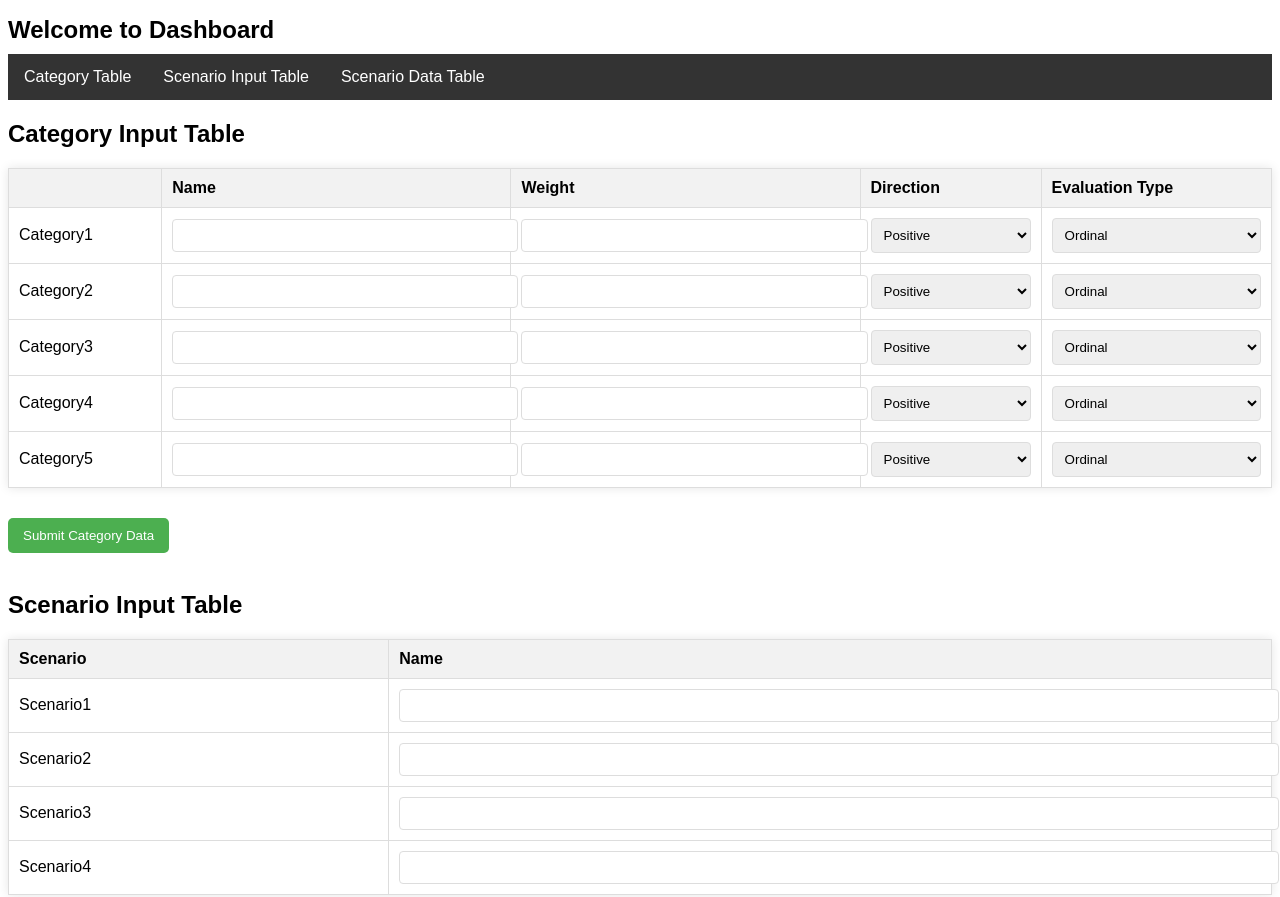
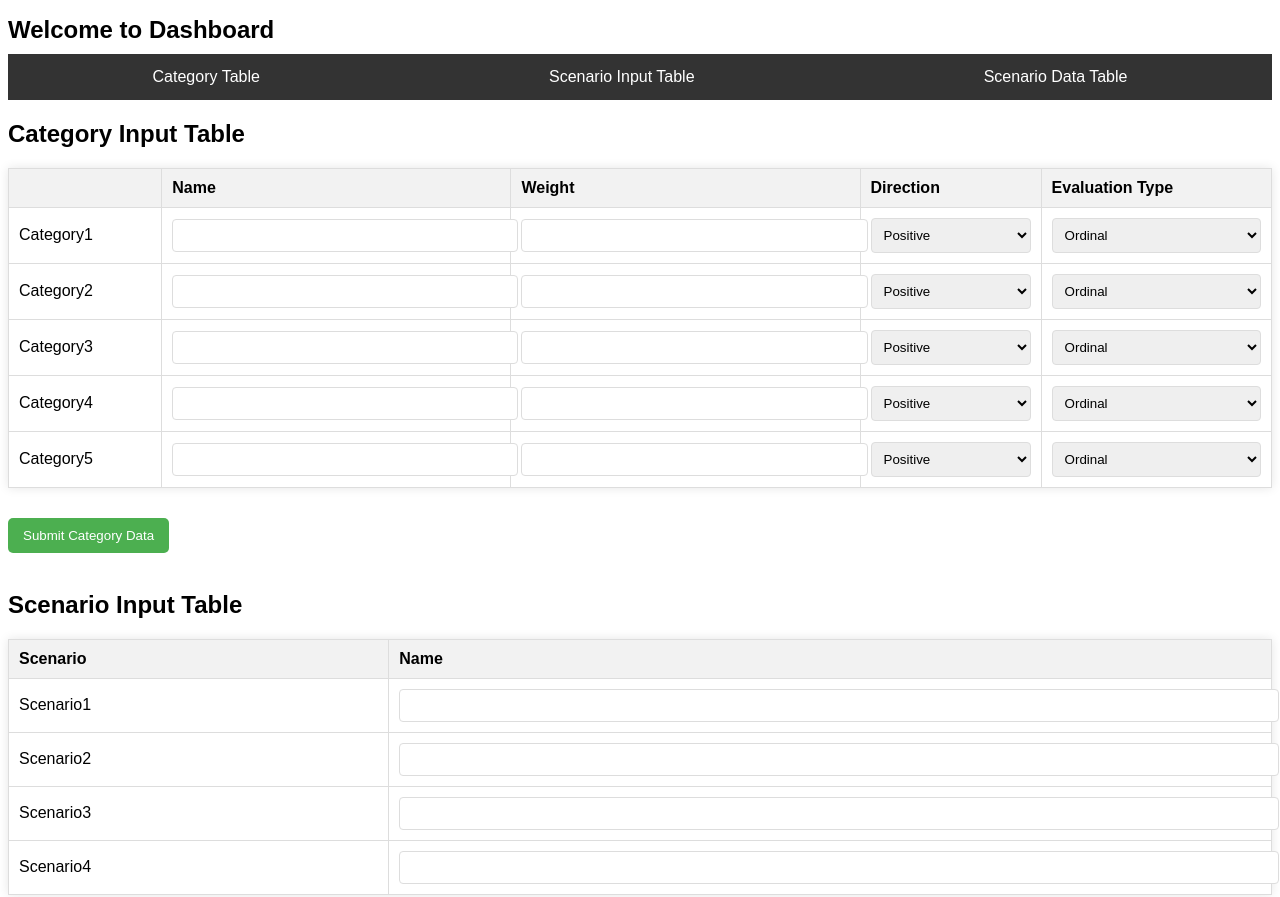
Before and after one commit to ruchika2210/InternshipProject, a plain HTML site: page dashboard.html in a window 1280 px wide. Shown: the top 897 px of the page. Drawn offline with Linux system fonts and the light colour scheme.

Commit message:
Ruchika Gohil | Dashboard | UI modifications

```diff
--- a/dashboard.html
+++ b/dashboard.html
@@ -57,21 +57,24 @@
         .navbar {
         background-color: #333;
         overflow: hidden;
+        display: flex;
+        justify-content: space-around; /* Align items horizontally with space between */
+        align-items: center; /* Align items vertically at the center */
     }
 
     .navbar a {
-            float: left;
-            display: block;
         color: white;
-            text-align: center;
+        text-decoration: none;
         padding: 14px 16px;
-            text-decoration: none;
+        transition: background-color 0.3s;
     }
 
     .navbar a:hover {
         background-color: #ddd;
         color: black;
     }
+
+
     </style>
 
 </head>
```
Lines whose indentation alone changed are shown as unchanged.
